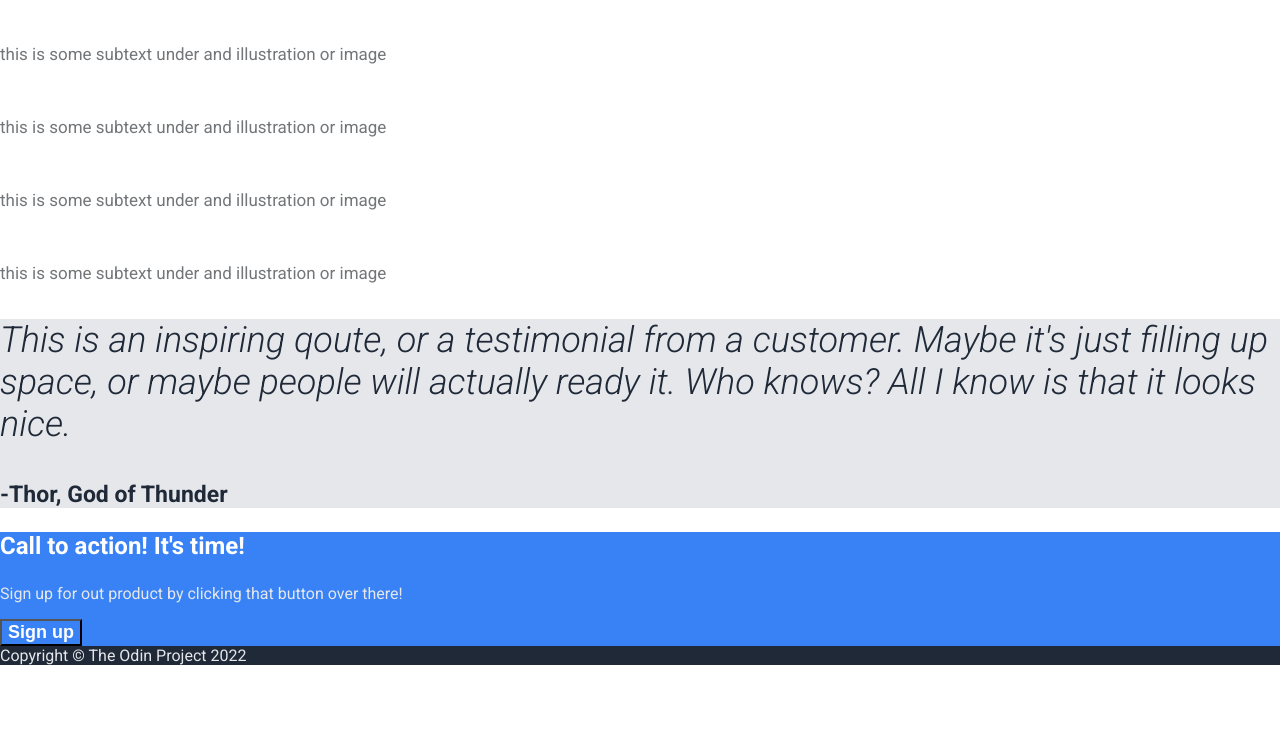
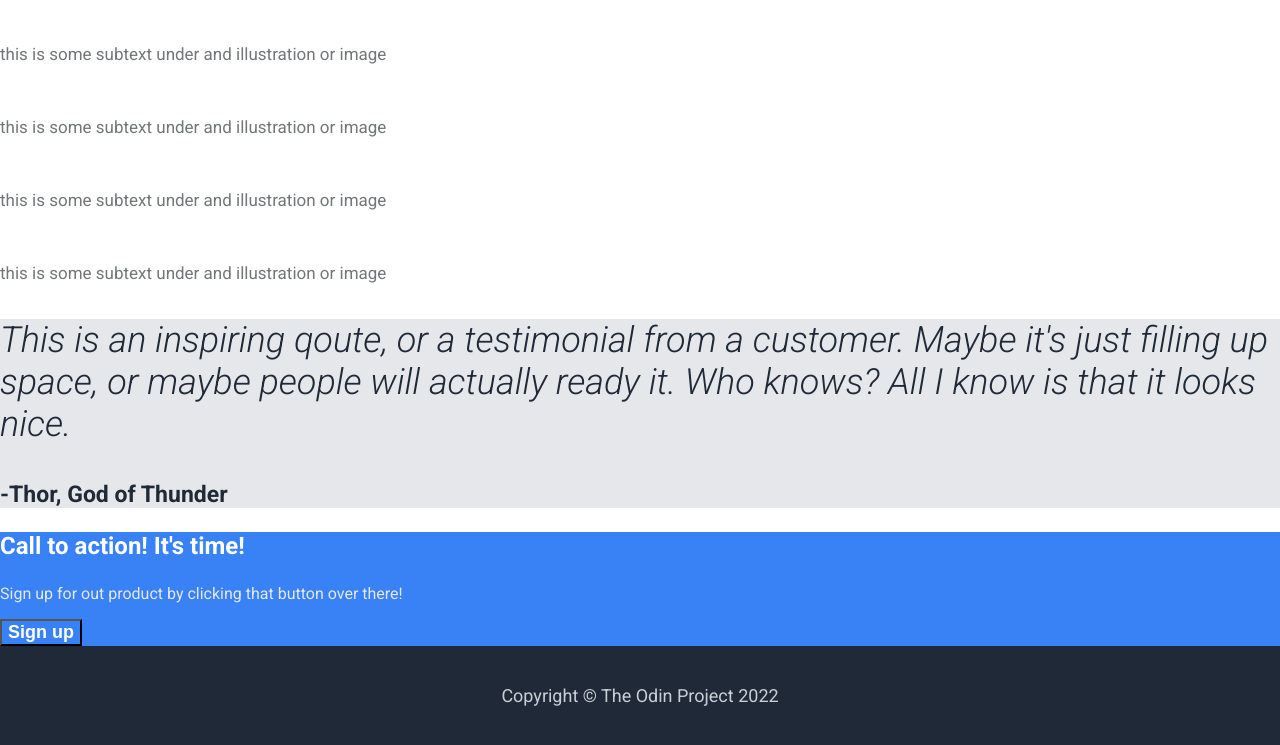
Before and after one commit to RimaGai/the_odin_projects, a plain HTML site: page landing-page/index.html in a window 1280 px wide. Shown: the part 393-1138 px from the top of the page. Before the commit the page ends 1058 px from the top, so only its background shows below. Drawn offline with Linux system fonts and the light colour scheme.

Commit message:
Center footer

```diff
--- a/landing-page/styles.css
+++ b/landing-page/styles.css
@@ -38,7 +38,7 @@ header p {
 }
 
 .image-placeholder {
-  background-color: #6C747D;
+  background-color: #6c747d;
 }
 .information h2 {
   font-size: 36px;
@@ -86,9 +86,13 @@ button {
 }
 
 footer {
-  color: #e5e7eb;
+  height: 100px;
+  display: flex;
+  align-items: center;
+  justify-content: center;
 }
 
 footer p {
-  margin: 0;
+  font-size: 18px;
+  color: #cacfd6;
 }
```
